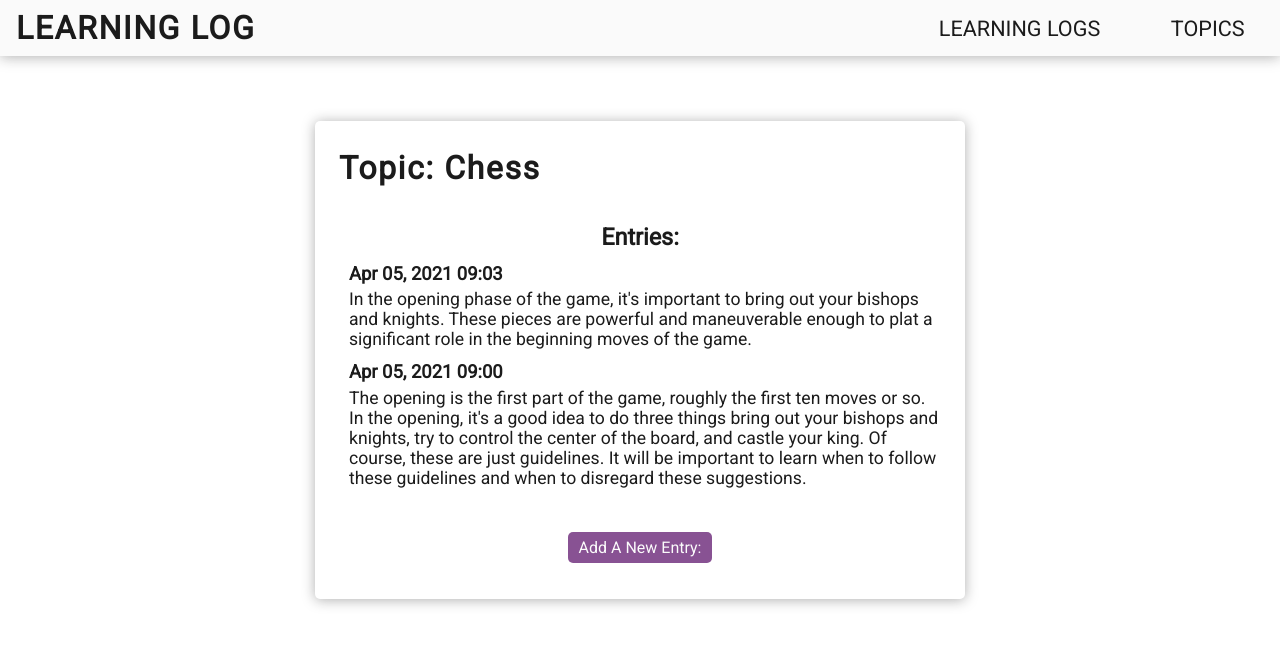
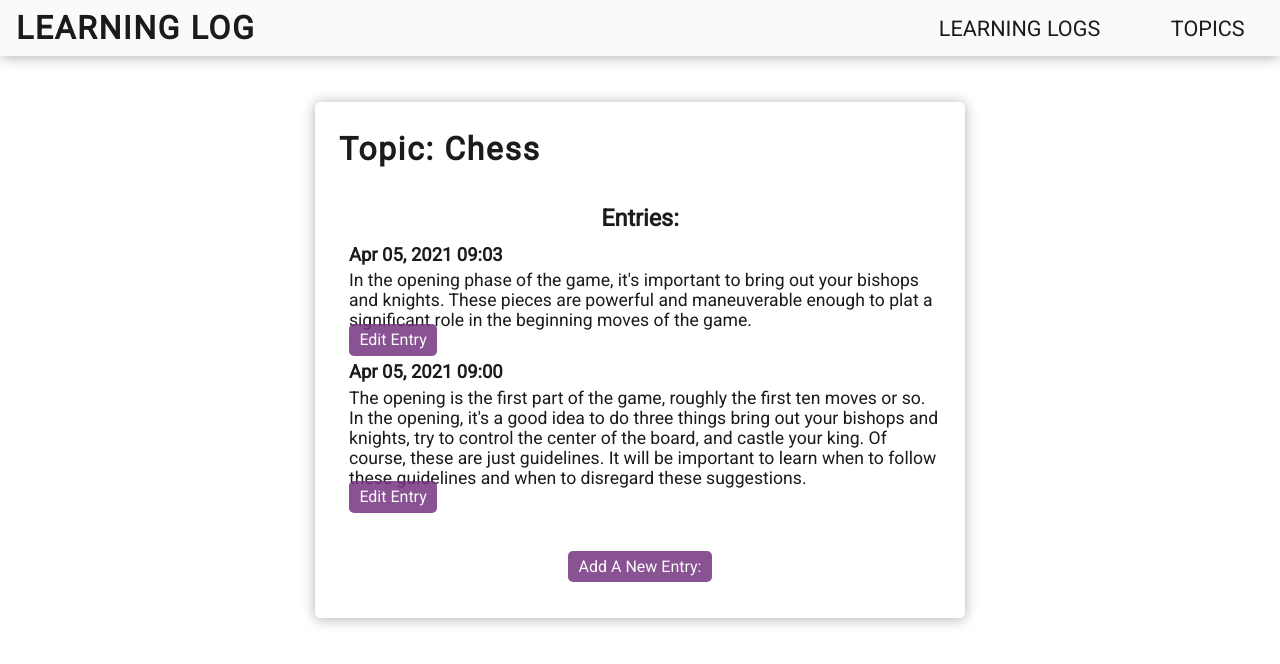
Before and after one commit to 0mppula/Python_Web_Applications, a Django app: page /topics/1/ in a window 1280 px wide. Shown: the top 664 px of the page. Run offline with Django 3.2, Linux system fonts and the light colour scheme; data comes from the database, SQL or seed files in the repository.

Commit message:
Created edit_entry.html

```diff
--- a/learning_log/learning_logs/templates/learning_logs/topic.html
+++ b/learning_log/learning_logs/templates/learning_logs/topic.html
@@ -18,6 +18,7 @@
             <li>
                 <p class="timestamp">{{  entry.date_added|date:'M d, Y H:i'  }}</p>
                 <p class="entry-item">{{  entry.text  }}</p>
+                <a href="{% url 'learning_logs:edit_entry' entry.id %}" class="edit-btn btn">edit entry</a>
             </li>
             {% empty %}
             <li>
@@ -26,7 +27,7 @@
             {% endfor %}
         </ul>
 
-            <a class="add-entry-btn btn" type="button" href="{% url 'learning_logs:new_entry' topic.id %}">Add a new entry:</a>
+            <a class="add-btn btn" type="button" href="{% url 'learning_logs:new_entry' topic.id %}">Add a new entry:</a>
     </div>
 
         {% endblock %}
--- a/learning_log/learning_logs/urls.py
+++ b/learning_log/learning_logs/urls.py
@@ -16,4 +16,6 @@ urlpatterns = [
     path('new_topic', views.new_topic, name='new_topic'),
     # New entry for a topic
     path('new_entry/<int:topic_id>/', views.new_entry, name='new_entry'),
+    # Edit an existing entry
+    path('edit_entry/<int:entry_id>/', views.edit_entry, name='edit_entry')
 ]
--- a/learning_log/learning_logs/views.py
+++ b/learning_log/learning_logs/views.py
@@ -2,7 +2,7 @@ from django.shortcuts import render
 from django.http import HttpResponseRedirect
 from django.urls import reverse
 
-from .models import Topic
+from .models import Topic, Entry
 from .forms import TopicForm, EntryForm
 
 
@@ -10,11 +10,13 @@ def index(request):
     """ The homepage for learning Log.  """
     return render(request, 'learning_logs/index.html')
 
+
 def topics(request):
     """ Displays all topics. """
     topics = Topic.objects.order_by('date_added')
     context = {'topics': topics}
     return render(request, 'learning_logs/topics.html', context)
+
 
 def topic(request, topic_id):
     """ Display a single topic and all its entries. """
@@ -22,6 +24,7 @@ def topic(request, topic_id):
     entries = topic.entry_set.order_by('-date_added')
     context = {'topic': topic, 'entries': entries}
     return render(request, 'learning_logs/topic.html', context)
+
 
 def new_topic(request):
     """ Add a new topic. """
@@ -37,6 +40,7 @@ def new_topic(request):
 
     context = {'form': form}
     return render(request, 'learning_logs/new_topic.html', context)
+
 
 def new_entry(request, topic_id):
     """ Add a new entry to a topic. """
@@ -56,3 +60,22 @@ def new_entry(request, topic_id):
 
     context = {'topic': topic, 'form': form}
     return render(request, 'learning_logs/new_entry.html', context)
+
+
+def edit_entry(request, entry_id):
+    """ Edit an existing topic. """
+    entry = Entry.objects.get(id=entry_id)
+    topic = entry.topic
+
+    if request.method != 'POST':
+        # Initial request; pre-fill form with current entry
+        form = EntryForm(instance=entry)
+    else:
+        # POST data submitted; process data
+        form = EntryForm(instance=entry, data=request.POST)
+        if form.is_valid():
+            form.save()
+            return HttpResponseRedirect(reverse('learning_logs:topic', args=[topic.id]))
+
+    context = {'entry': entry, 'topic': topic, 'form': form}
+    return render(request, 'learning_logs/edit_entry.html', context)
```
Also changed, not shown: learning_log/learning_logs/templates/learning_logs/edit_entry.html (added, +26 -0 lines).
